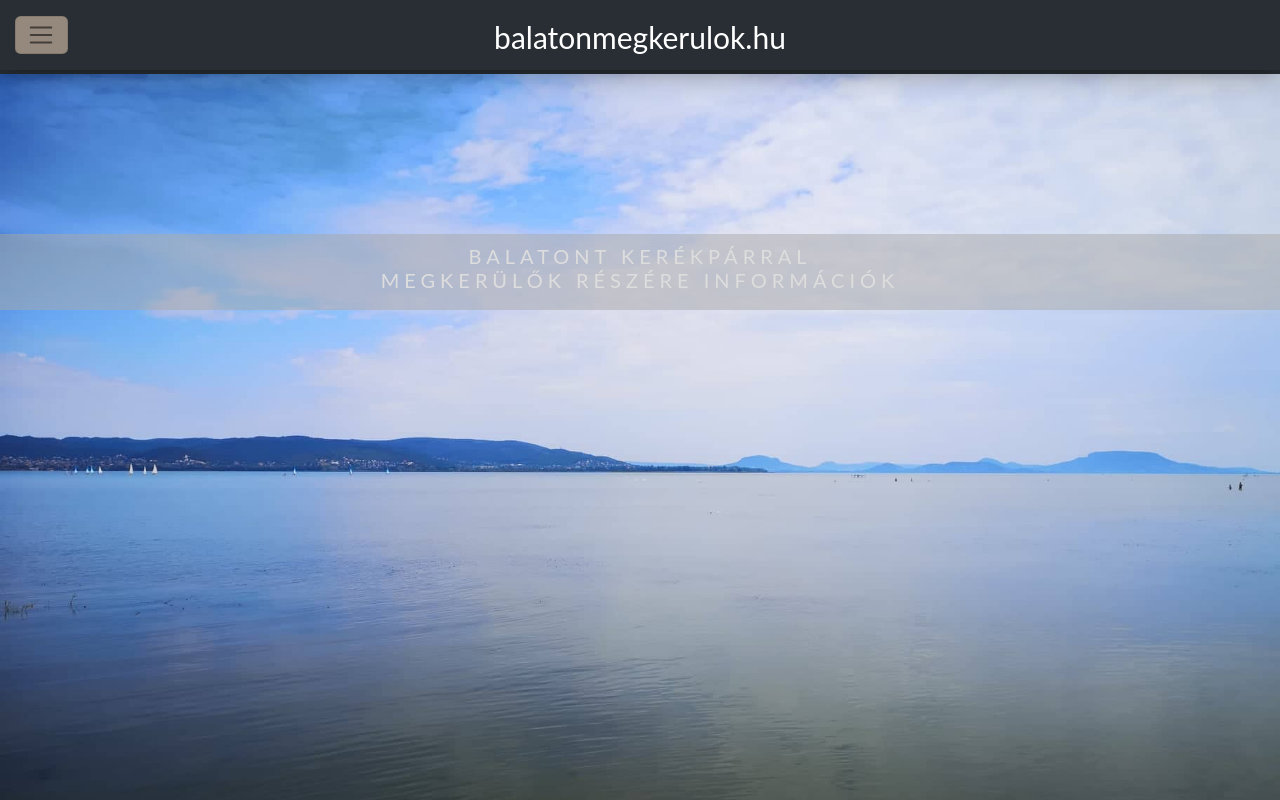
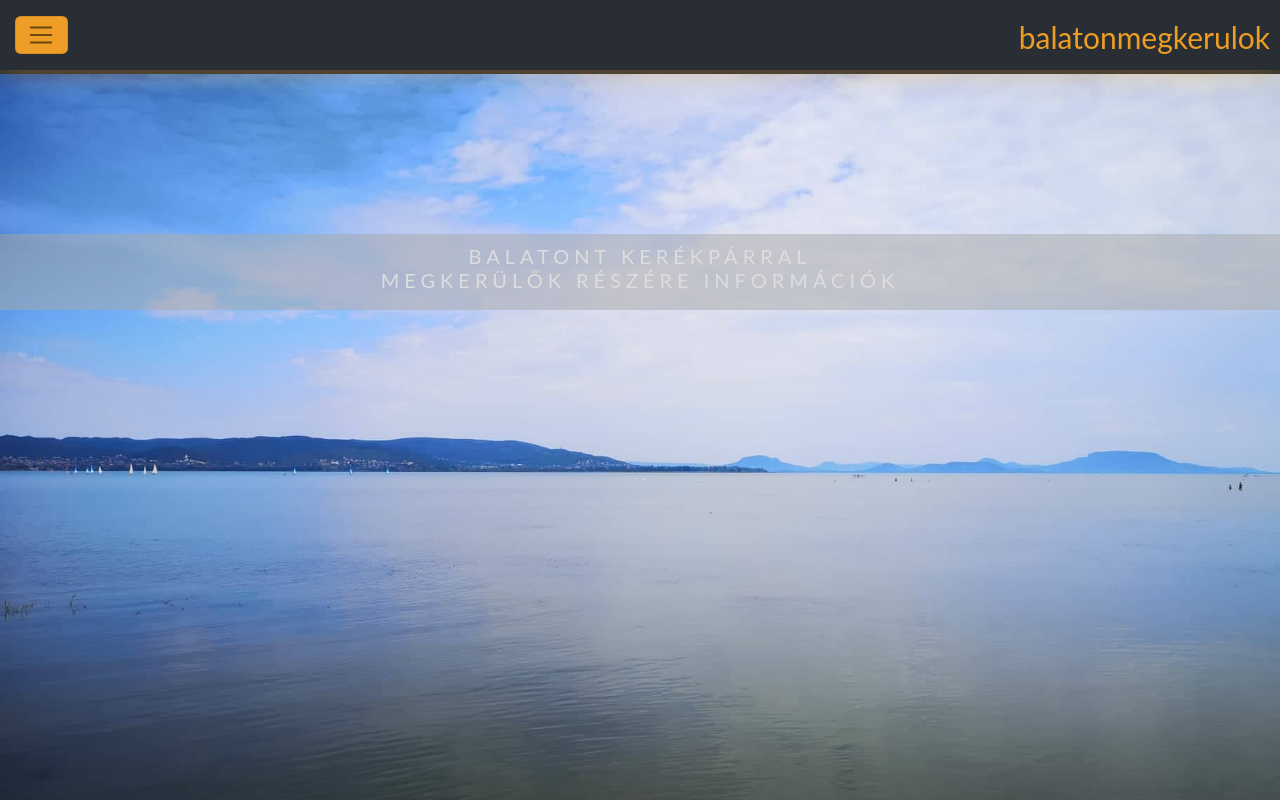
Before and after one commit to Kolyankovszky/balatonmegkerulok.hu, a plain HTML site: page index.html in a window 1280 px wide. Shown: the top 800 px of the page. Drawn offline with nearby package versions, Linux system fonts and the light colour scheme.

Commit message:
navbar proba

```diff
--- a/index.html
+++ b/index.html
@@ -11,12 +11,11 @@
     </head>
     <body>
         <header>
-            <div id="header">balatonmegkerulok.hu</div>
+            <div id="header">balatonmegkerulok</div>
         </header>
-
         <nav class="navbar ff_comfortaa position-fixed">
             <div class="menu">
-                <button class="navbar-toggler mx-3" type="button" data-bs-toggle="collapse" data-bs-target="#navbarToggler" aria-controls="navbarToggler" aria-expanded="false" aria-label="Toggle navigation" style="background-color: rgb(255, 228, 196, 0.5);">
+                <button class="navbar-toggler mx-3" type="button" data-bs-toggle="collapse" data-bs-target="#navbarToggler" aria-controls="navbarToggler" aria-expanded="false" aria-label="Toggle navigation" style="background-color: rgb(238, 157, 38);">
                     <span class="navbar-toggler-icon"></span>
                 </button>
                 <div class="collapse navbar-collapse" id="navbarToggler">
@@ -40,7 +39,6 @@
                 </div>
             </div>
         </nav>
-
         <div class="bgimg-1">
             <div class="caption">
                 <h3>Balatont kerékpárral<br> megkerülők részére információk</h3>
--- a/style.css
+++ b/style.css
@@ -9,8 +9,8 @@ body, html {
 #header {
     background-color: #282E34;
     padding: 10px;
-    color: white;
-    text-align: center;
+    color: rgb(238, 157, 35);
+    text-align: right;
     font-size: 30px;
     font-weight:normal;
     position:static;
@@ -24,7 +24,7 @@ body, html {
   @import url("https://fonts.googleapis.com/css2?family=Comfortaa:wght@300;400;500;600;700&family=Homemade+Apple&family=Poiret+One&display=swap");
 
 .navbar {
-  box-shadow: 0 0 2rem rgb(0 0 0 / 45%) !important;
+  box-shadow: 0 0 2rem rgb(238 157 35 / 45%) !important;
   min-height: 70px;
   top: 0;
   left: 0;
@@ -33,7 +33,8 @@ body, html {
 }
 
 .nav-link {
-  color: antiquewhite;
+  background-color: #413f3f8e;
+  color: rgb(238, 157, 35);
 }
 
   .bgimg-1, .bgimg-2, .bgimg-3, .bgimg-4, .bgimg-5, .bgimg-6{
```
